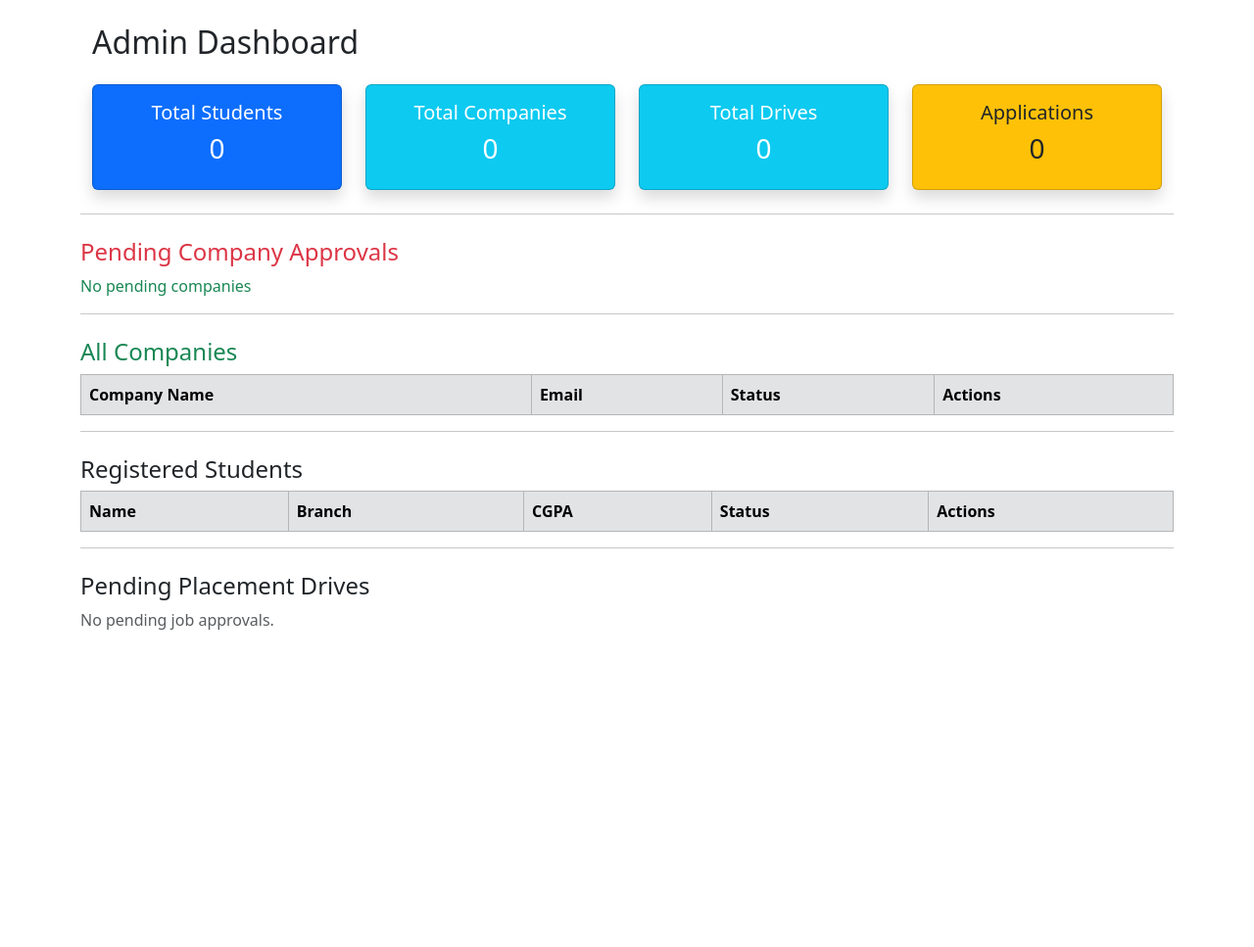
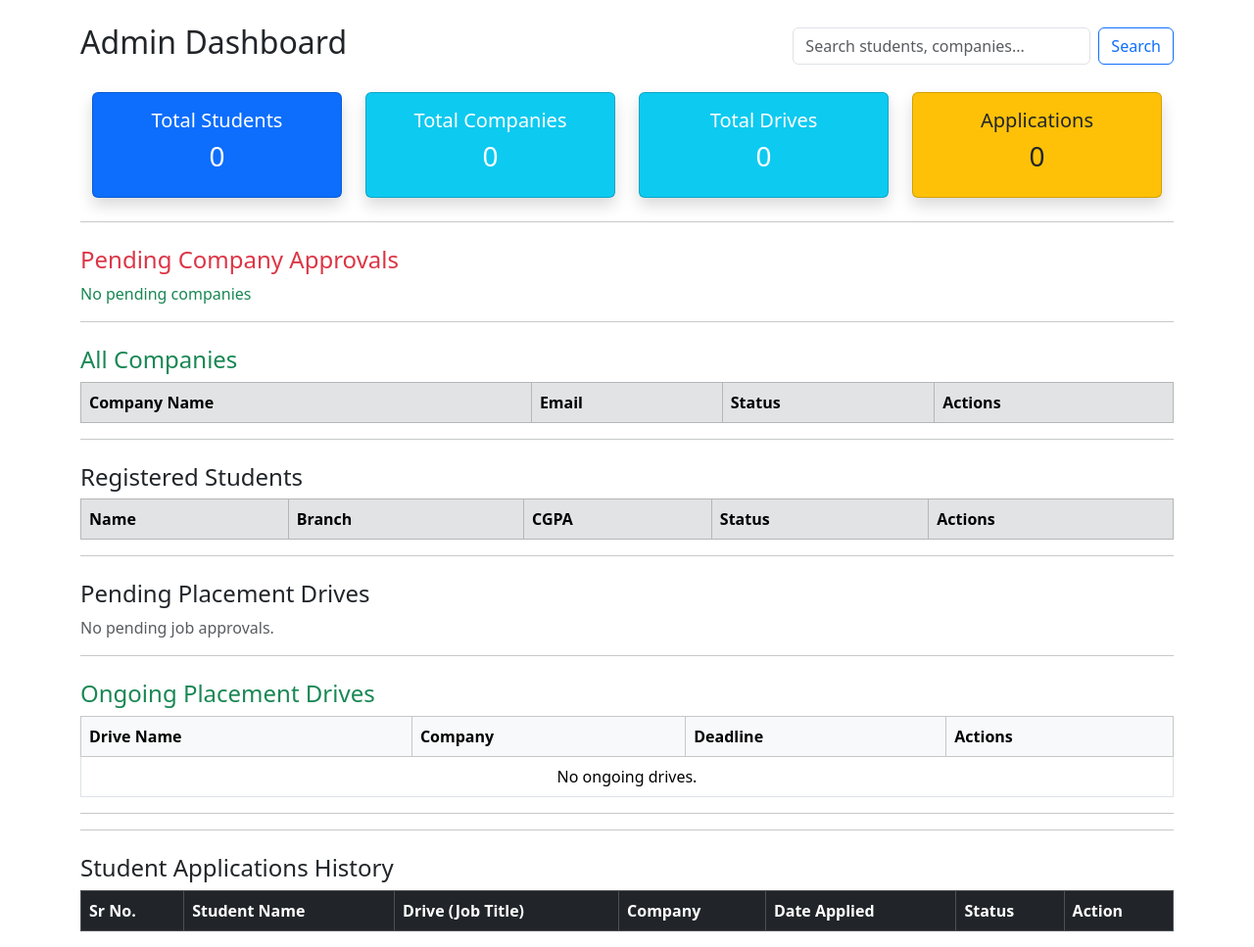
Before and after one commit to 24f2000063/placement_portal, a Flask app: page /admin/dashboard in a window 1280 px wide. Shown: the part 56-1023 px from the top of the page at 98% size. Before the commit the page ends 699 px from the top, so only its background shows below. Run offline with Flask 3, Linux system fonts and the light colour scheme; the visitor is signed in with stand-in values (Sample User, id 1); data that the repository does not hold is empty.

Commit message:
Completed Student Dashboard core logic and filters

```diff
--- a/app/routes.py
+++ b/app/routes.py
@@ -4,6 +4,7 @@ from werkzeug.security import generate_password_hash,check_password_hash,check_p
 from .models import db,User,Student,Company,Job,Applications
 from flask_login import login_user,login_required,logout_user,current_user
 from datetime import datetime
+from sqlalchemy import or_
 main=Blueprint('main',__name__)
 
 @main.route('/')
@@ -82,18 +83,30 @@ def login():
 @main.route('/student_dashboard')
 @login_required
 def student_dashboard():
-    if current_user.role!='student':
-        flash('You are not authorized to access this page','danger')
+    if current_user.role != 'student':
+        flash('Access denied.', 'danger')
         return redirect(url_for('main.login'))
 
-    available_jobs=Job.query.filter_by(status='Approved').all()
+    today = datetime.utcnow()
 
-    my_applications=Applications.query.filter_by(student_id=current_user.student_profile.id).all()
 
-    applied_jobs_ids=[app.job_id for app in my_applications]
+    my_applications = Applications.query.filter_by(student_id=current_user.student_profile.id).all()
+    applied_job_ids = [app.job_id for app in my_applications]
 
-    return render_template('student_dashboard.html',jobs=available_jobs,
-    my_applications=my_applications,applied_jobs_id=applied_jobs_ids,now=datetime.utcnow())
+
+    pending_apps = [app for app in my_applications if app.status == 'Applied']
+    processed_apps = [app for app in my_applications if app.status in ['Shortlisted', 'Selected', 'Rejected']]
+
+    available_jobs = Job.query.filter(
+        Job.status == 'Approved',
+        Job.deadline >= today,
+        ~Job.id.in_(applied_job_ids) if applied_job_ids else True
+    ).all()
+
+    return render_template('student_dashboard.html',
+                           jobs=available_jobs,
+                           pending_apps=pending_apps,
+                           processed_apps=processed_apps)
 
 @main.route('/student/apply/<int:job_id>',methods=['POST'])
 @login_required
@@ -152,18 +165,75 @@ def edit_student_profile():
 @main.route('/company_dashboard')
 @login_required
 def company_dashboard():
-    if current_user.role!='company':
-        flash('You are not authorized to access this page','danger')
+    if current_user.role != 'company':
+        return redirect(url_for('main.login'))
+    if not current_user.company_profile.is_approved:
+        flash('Your account is pending approval.', 'warning')
         return redirect(url_for('main.login'))
 
-    if not current_user.company_profile.is_approved:
-        flash('Your company profile is not approved yet','warning')
+
+    today = datetime.utcnow()
+    all_my_jobs = Job.query.filter_by(company_id=current_user.company_profile.id).order_by(Job.deadline.desc()).all()
+
+    ongoing_drives = []
+    closed_drives = []
+
+    for job in all_my_jobs:
+
+        if job.status in ['Closed', 'Completed', 'Rejected'] or (job.status == 'Approved' and job.deadline < today):
+            closed_drives.append(job)
+        else:
+            ongoing_drives.append(job)
+
+    return render_template('company_dashboard.html',
+                           ongoing_drives=ongoing_drives,
+                           closed_drives=closed_drives,
+                           today=today)
+
+@main.route('/company/job/<int:job_id>/edit', methods=['GET', 'POST'])
+@login_required
+def edit_job(job_id):
+    if current_user.role != 'company':
         return redirect(url_for('main.login'))
 
-    my_jobs=Job.query.filter_by(company_id=current_user.company_profile.id)
+    job = Job.query.get_or_404(job_id)
 
-    return render_template('company_dashboard.html',jobs=my_jobs,now=datetime.utcnow())
 
+    if job.company_id != current_user.company_profile.id:
+        flash('Unauthorized action.', 'danger')
+        return redirect(url_for('main.company_dashboard'))
+
+    if job.status == 'Closed' or job.deadline < datetime.utcnow():
+        flash('Cannot edit a closed or expired drive.', 'warning')
+        return redirect(url_for('main.company_dashboard'))
+
+    form = JobPostForm(obj=job)
+
+    if form.validate_on_submit():
+        job.title = form.title.data
+        job.description = form.description.data
+        job.eligibility_criteria = form.criteria.data
+        job.salary = form.salary.data
+        job.deadline = form.deadline.data
+        db.session.commit()
+        flash('Placement Drive updated successfully!', 'success')
+        return redirect(url_for('main.company_dashboard'))
+
+    return render_template('create_job.html', form=form, edit_mode=True)
+
+@main.route('/company/job/<int:job_id>/close')
+@login_required
+def close_company_job(job_id):
+    if current_user.role != 'company':
+        return redirect(url_for('main.login'))
+
+    job = Job.query.get_or_404(job_id)
+    if job.company_id == current_user.company_profile.id:
+        job.status = 'Closed'
+        db.session.commit()
+        flash(f'Drive "{job.title}" has been marked as completed/closed.', 'info')
+
+    return redirect(url_for('main.company_dashboard'))
 
 @main.route('/company/create_job',methods=['GET','POST'])
 @login_required
@@ -188,6 +258,42 @@ def create_job():
         return redirect(url_for('main.company_dashboard'))
     return render_template('create_job.html',form=form)
 
+@main.route('/company/job/<int:job_id>/applications')
+@login_required
+def view_applications(job_id):
+    if current_user.role!='company':
+        flash('You are not authorized to access this page','danger')
+        return redirect(url_for('main.login'))
+
+    job=Job.query.get_or_404(job_id)
+    if job.company_id!=current_user.company_profile.id:
+        flash('You are not authorized to access this page','danger')
+        return redirect(url_for('main.company_dashboard'))
+
+    applications=Applications.query.filter_by(job_id=job.id).all()
+
+    return render_template('job_applications.html',job=job,applications=applications)
+
+@main.route('/company/application/<int:app_id>/update',methods=['POST'])
+@login_required
+def update_application_status(app_id):
+    if current_user.role !='company':
+        return redirect(url_for('main.login'))
+    application=Applications.query.get_or_404(app_id)
+
+    if application.job.company_id!=current_user.company_profile.id:
+        flash('Unauthorized action.','danger')
+        return redirect(url_for('main.company_dashboard'))
+
+    new_status=request.form.get('status')
+    if new_status in ['Applied', 'Shortlisted', 'Selected', 'Rejected']:
+        application.status=new_status
+        db.session.commit()
+        flash(f"Application status for {application.student.name} updated to {new_status}.",'success')
+
+    return redirect(url_for('main.view_applications',job_id=application.job.id))
+
+
 @main.route('/admin/dashboard')
 @login_required
 def admin_dashboard():
@@ -195,20 +301,87 @@ def admin_dashboard():
         flash('You are not authorized to access this page','danger')
         return redirect(url_for('main.index'))
 
+
+    all_students=Student.query.all()
+    approved_companies=Company.query.filter_by(is_approved=True).all()
+
     total_students=Student.query.count()
     total_companies=Company.query.count()
     total_drives=Job.query.count()
     total_applications=Applications.query.count()
 
     pending_companies=Company.query.filter_by(is_approved=False).all()
-    approved_companies=Company.query.filter_by(is_approved=True).all()
+    pending_jobs=Job.query.filter_by(status='Pending').all()
 
-    all_students=Student.query.all()
-    pending_jobs=Job.query.filter_by(status='Pending').all()
+    ongoing_jobs=Job.query.filter_by(status='Approved').all()
+    all_applications=Applications.query.order_by(Applications.date_applied.desc()).all()
+
+
 
     return render_template('admin_dashboard.html',t_students=total_students,t_companies=total_companies,
     t_drives=total_drives,t_applications=total_applications,pending_companies=pending_companies,
-    approved_companies=approved_companies,all_students=all_students,pending_jobs=pending_jobs)
+    approved_companies=approved_companies,all_students=all_students,pending_jobs=pending_jobs,
+    ongoing_jobs=ongoing_jobs,all_applications=all_applications)
+
+@main.route('/admin/search')
+@login_required
+def admin_search():
+    if current_user.role != 'admin':
+        return redirect(url_for('main.login'))
+
+    search_query = request.args.get('search', '').strip()
+
+
+    if not search_query:
+        return redirect(url_for('main.admin_dashboard'))
+
+
+    found_students = Student.query.join(User).filter(
+        db.or_(
+            Student.name.ilike(f'%{search_query}%'),
+            Student.id == (int(search_query) if search_query.isdigit() else 0),
+            User.email.ilike(f'%{search_query}%')
+        )
+    ).all()
+
+
+    found_companies = Company.query.filter(
+        Company.is_approved == True,
+        Company.company_name.ilike(f'%{search_query}%')
+    ).all()
+
+    return render_template('search_results.html',
+                           query=search_query,
+                           students=found_students,
+                           companies=found_companies)
+
+
+@main.route('/admin/view_detail/<string:role>/<int:profile_id>')
+@login_required
+def view_detail(role,profile_id):
+    if current_user.role!='admin':
+        return redirect(url_for('main.login'))
+
+    profile=None
+    if role=='student':
+        profile=Student.query.get_or_404(profile_id)
+    elif role=='company':
+        profile=Company.query.get_or_404(profile_id)
+
+    return render_template('view_detail.html',profile=profile,role=role)
+
+@main.route('/admin/mark_drive_complete/<int:job_id>')
+@login_required
+def mark_drive_complete(job_id):
+    if current_user.role!='admin':
+        return redirect(url_for('main.login'))
+
+    job=Job.query.get_or_404(job_id)
+    job.status='Completed'
+    db.session.commit()
+    flash(f'Placement Drive "{job.title}" has been marked as complete!', 'success')
+    return redirect(url_for('main.admin_dashboard'))
+
 
 @main.route('/admin/approve_job/<int:job_id>')
 @login_required
--- a/app/templates/admin_dashboard.html
+++ b/app/templates/admin_dashboard.html
@@ -2,9 +2,17 @@
 
 {% block content %}
 
+<div class="d-flex justify-content-between align-items-center mb-4">
+        <h2>Admin Dashboard</h2>
+        <form class="d-flex" method="GET" action="{{ url_for('main.admin_search') }}">
+            <input class="form-control me-2" type="search" name="search" placeholder="Search students, companies..." style="width: 19rem;">
+            <button class="btn btn-outline-primary" type="submit">Search</button>
+        </form>
+    </div>
+
 <div class="container mt-4">
 
-    <h2 class="mb-4">Admin Dashboard</h2>
+
 
     <div class="row mb-4 text-center">
         <div class="col-md-3">
@@ -117,6 +125,7 @@
                 <a href="{{url_for('main.toggle_blacklist',user_id=company.user_id)}}"
                     class="btn btn-sm btn-danger">Block</a>
                 {% endif %}
+                <a href="{{ url_for('main.view_detail', role='company', profile_id=company.id) }}" class="btn btn-sm btn-info ms-4">View Details</a>
             </td>
 
         </tr>
@@ -159,6 +168,7 @@
                 <a href="{{url_for('main.toggle_blacklist',user_id=student.user_id)}}"
                     class="btn btn-sm btn-danger">Block</a>
                 {% endif %}
+                <a href="{{ url_for('main.view_detail', role='student', profile_id=student.id) }}" class="btn btn-sm btn-info ms-4">View Details</a>
 
             </td>
         </tr>
@@ -199,4 +209,66 @@
 <p class="text-muted">No pending job approvals.</p>
 {% endif %}
 
+
+<hr>
+    <h4 class="mt-4 text-success">Ongoing Placement Drives</h4>
+    <table class="table table-bordered">
+        <thead class="table-light">
+            <tr>
+                <th>Drive Name</th>
+                <th>Company</th>
+                <th>Deadline</th>
+                <th>Actions</th>
+            </tr>
+        </thead>
+        <tbody>
+            {% for job in ongoing_jobs %}
+            <tr>
+                <td>{{ job.title }}</td>
+                <td>
+                    <a href="{{ url_for('main.view_detail', role='company', profile_id=job.company.id) }}">{{ job.company.company_name }}</a>
+                </td>
+                <td>{{ job.deadline.strftime('%Y-%m-%d') }}</td>
+                <td>
+                    <a href="{{ url_for('main.mark_drive_complete', job_id=job.id) }}" class="btn btn-sm btn-outline-success">Mark as Complete</a>
+                </td>
+            </tr>
+            {% else %}
+            <tr><td colspan="4" class="text-center">No ongoing drives.</td></tr>
+            {% endfor %}
+        </tbody>
+    </table>
+
+
+<hr>
+    <hr>
+    <h4 class="mt-4">Student Applications History</h4>
+    <table class="table table-bordered table-striped">
+        <thead class="table-dark">
+            <tr>
+                <th>Sr No.</th>
+                <th>Student Name</th>
+                <th>Drive (Job Title)</th>
+                <th>Company</th>
+                <th>Date Applied</th>
+                <th>Status</th>
+                <th>Action</th>
+            </tr>
+        </thead>
+        <tbody>
+            {% for app in all_applications %}
+            <tr>
+                <td>{{ loop.index }}</td>
+                <td>{{ app.student.name }}</td>
+                <td>{{ app.job.title }}</td>
+                <td>{{ app.job.company.company_name }}</td>
+                <td>{{ app.date_applied.strftime('%Y-%m-%d') }}</td>
+                <td><strong>{{ app.status }}</strong></td>
+                <td>
+                    <a href="{{ url_for('main.view_detail', role='student', profile_id=app.student.id) }}" class="btn btn-sm btn-primary">View Student</a>
+                </td>
+            </tr>
+            {% endfor %}
+        </tbody>
+    </table>
 {% endblock %}
--- a/app/templates/create_job.html
+++ b/app/templates/create_job.html
@@ -6,7 +6,8 @@
         <div class="col-md-8">
             <div class="card shadow">
                 <div class="card-header bg-primary text-white">
-                    <h4 class="mb-0">Post a Placement Drive</h4>
+                    <h4 class="mb-0">{% if edit_mode %}Edit Placement Drive{% else %}Post a New Placement Drive{% endif
+                        %}</h4>
                 </div>
                 <div class="card-body">
                     <form method="POST">
@@ -37,7 +38,8 @@
                         </div>
                         <div class="mb-3">
                             {{ form.criteria.label(class="form-label")}}
-                            {{ form.criteria(class="form-control",rows="2",placeholder="e.g. Min CGPA 7.0, No active backlogs")}}
+                            {{ form.criteria(class="form-control",rows="2",placeholder="e.g. Min CGPA 7.0, No active
+                            backlogs")}}
                             {% for error in form.criteria.errors %}
                             <div class="text-danger small">{{ error }}</div>
                             {% endfor %}
```
Also changed, not shown: app/templates/company_dashboard.html (+57 -26 lines), app/templates/job_applications.html (added, +74 -0 lines), app/templates/search_results.html (added, +66 -0 lines), app/templates/student_dashboard.html (+57 -40 lines), app/templates/view_detail.html (added, +41 -0 lines).
